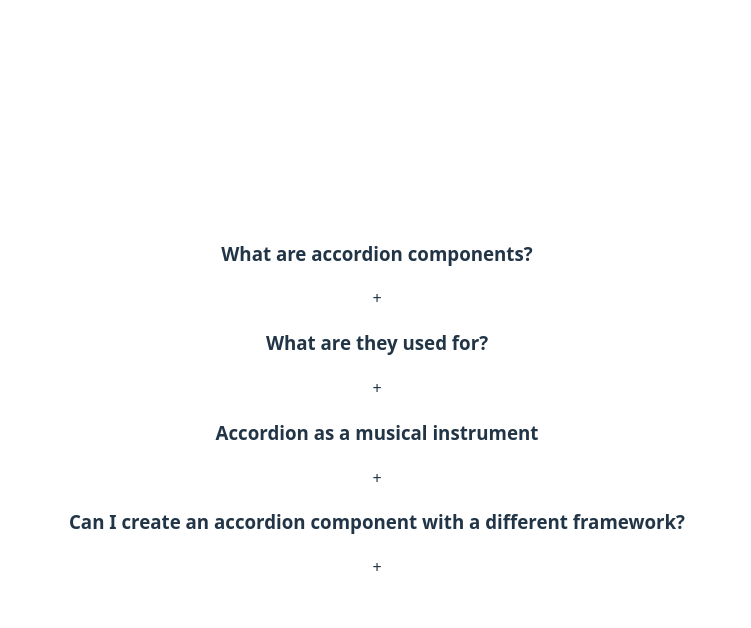
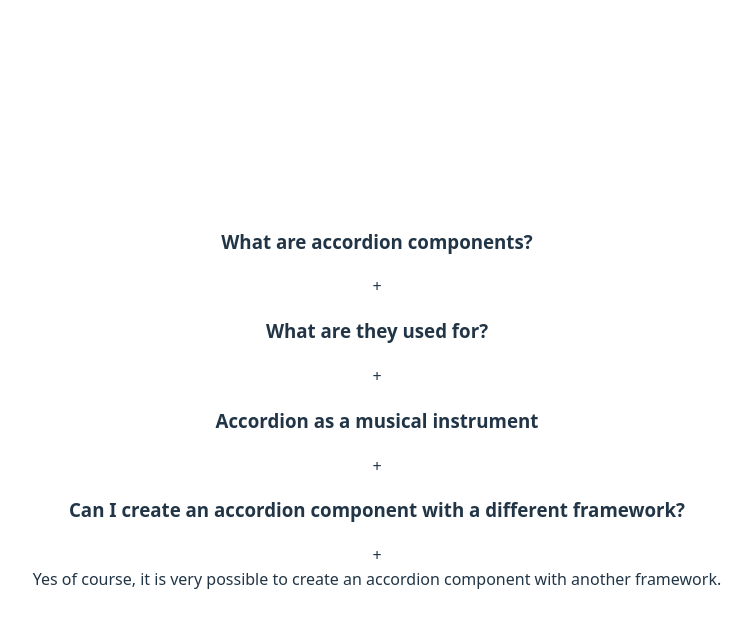
Before and after one commit to JW796/ReactJS-Interview-Projects, a React (Vite) app: page / in a window 1280 px wide. Both pictures are taken after a click on the element 640 px from the left and 543 px from the top of the page. Shown: the top 628 px of the page, without its empty margins (263-1014 px from the left). Built offline with nearby package versions, Linux system fonts and the light colour scheme.

Commit message:
WIP single selection render content

```diff
--- a/src/components/accordian/index.jsx
+++ b/src/components/accordian/index.jsx
@@ -8,9 +8,10 @@ export default function () {
   const [selected, setSelected] = useState(null);
 
   function handleSingleSelection(getCurrentID){
-    console.log(getCurrentID);
+    setSelected(getCurrentID);
   }
 
+  console.log(selected);
   return (
     <div className="wrapper">
       <div className="accordian">
@@ -22,6 +23,11 @@ export default function () {
                 <h3>{dataItem.question}</h3>
                 <span>+</span>
               </div>
+              {
+                selected === dataItem.id ?
+                <div className="content">{dataItem.answer}</div>
+                : null
+              }
             </div>
           ))
         ) : (
```
